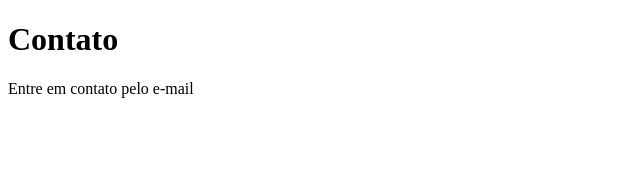
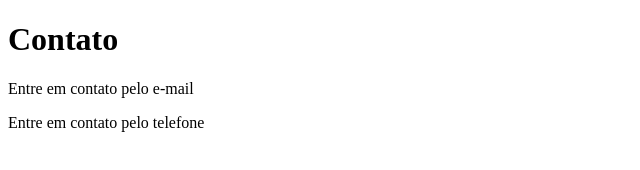
Before and after one commit to brenocolaco/estudo-do-git-hub, a plain HTML site: page contato.html in a window 1280 px wide. Shown: the whole page, without its empty margins (0-640 px from the left). Drawn offline with Linux system fonts and the light colour scheme.

Commit message:
Adicionando informação ao contato.html

```diff
--- a/contato.html
+++ b/contato.html
@@ -9,5 +9,6 @@
 <body>
     <h1>Contato</h1>
     <p>Entre em contato pelo e-mail</p>
+    <p>Entre em contato pelo telefone</p>
 </body>
 </html>
```
